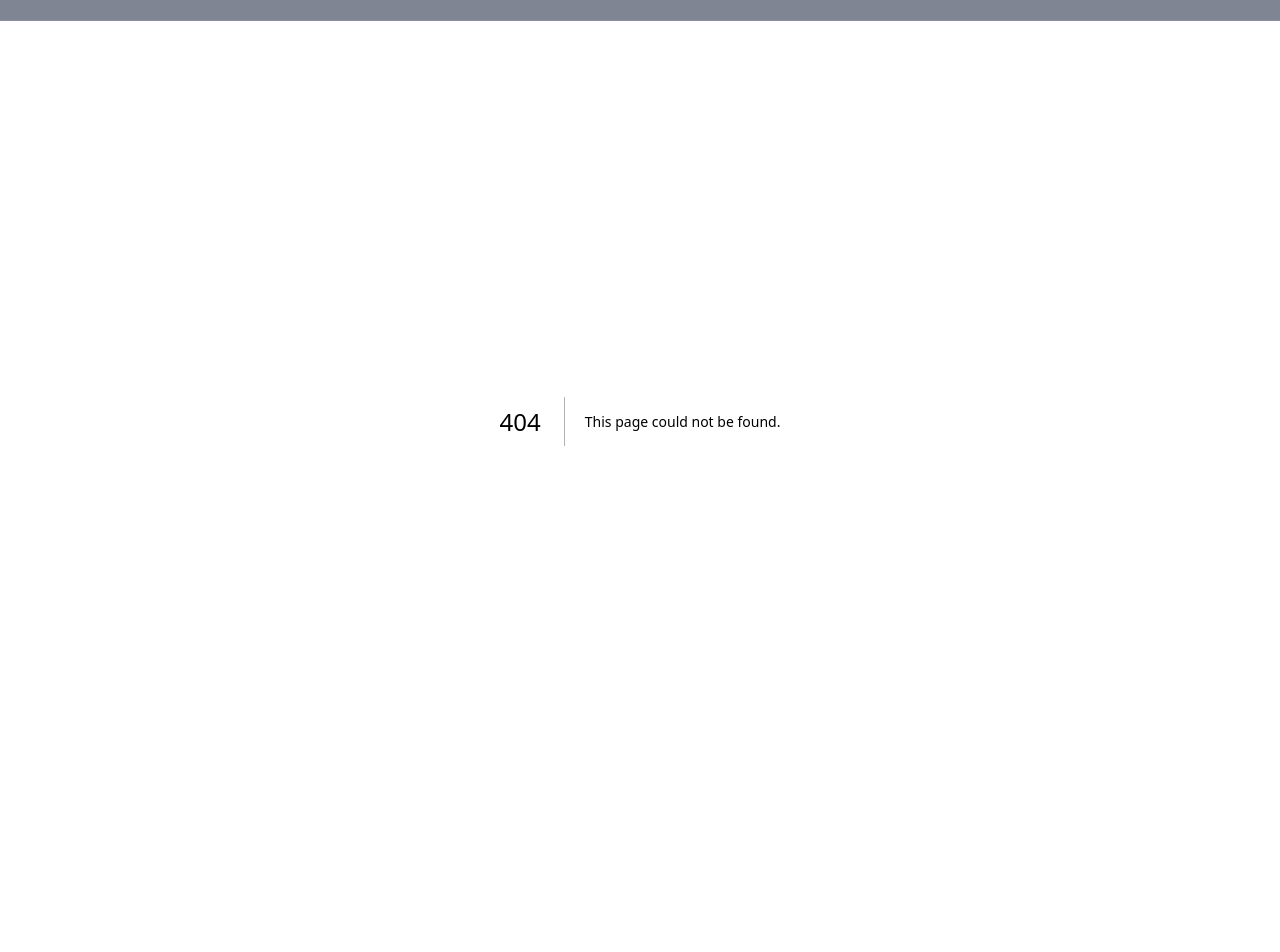
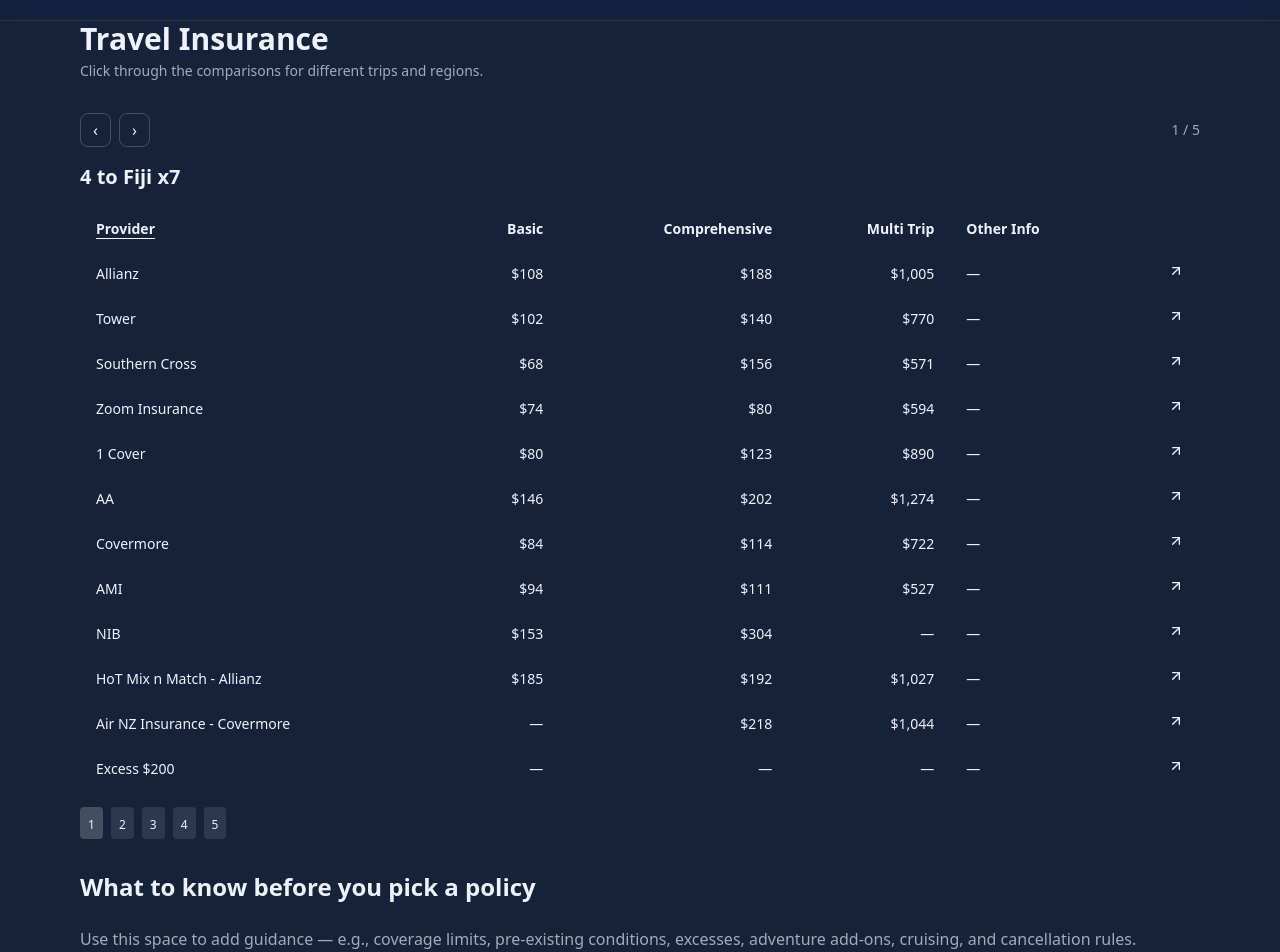
Before and after one commit to BrettWS2025/travelscout, a Next.js app: page /compare/travel-insurance in a window 1280 px wide. Before the commit this address had no page. Shown: the part 80-1032 px from the top of the page. Built offline with nearby package versions, Linux system fonts and the light colour scheme.

Commit message:
Create travel insurance comparison page

```diff
--- /dev/null
+++ b/app/(marketing)/compare/travel-insurance/page.tsx
@@ -0,0 +1,36 @@
+import InsuranceSlides from "@/components/InsuranceSlides";
+import { INSURANCE_SLIDES } from "@/lib/insurance-slides";
+
+export const metadata = {
+  title: "Travel Insurance — Compare",
+  description:
+    "Compare travel insurance options across Basic, Comprehensive and Multi Trip plans.",
+};
+
+export default function Page() {
+  return (
+    <section className="space-y-8">
+      <header className="space-y-1">
+        <h1 className="text-3xl font-bold" style={{ color: "var(--text)" }}>
+          Travel Insurance
+        </h1>
+        <p className="text-sm" style={{ color: "var(--muted)" }}>
+          Click through the comparisons for different trips and regions.
+        </p>
+      </header>
+
+      {/* Slideshow of comparison tables (from your spreadsheet) */}
+      <InsuranceSlides slides={INSURANCE_SLIDES} />
+
+      {/* Content area under the tables — add your article/writeup here */}
+      <article className="space-y-6" style={{ color: "var(--text)" }}>
+        <h2 className="text-2xl font-semibold">What to know before you pick a policy</h2>
+        <p style={{ color: "var(--muted)" }}>
+          Use this space to add guidance — e.g., coverage limits, pre-existing conditions, excesses,
+          adventure add-ons, cruising, and cancellation rules.
+        </p>
+        {/* Add more sections/Pros-Cons lists etc. */}
+      </article>
+    </section>
+  );
+}
```
